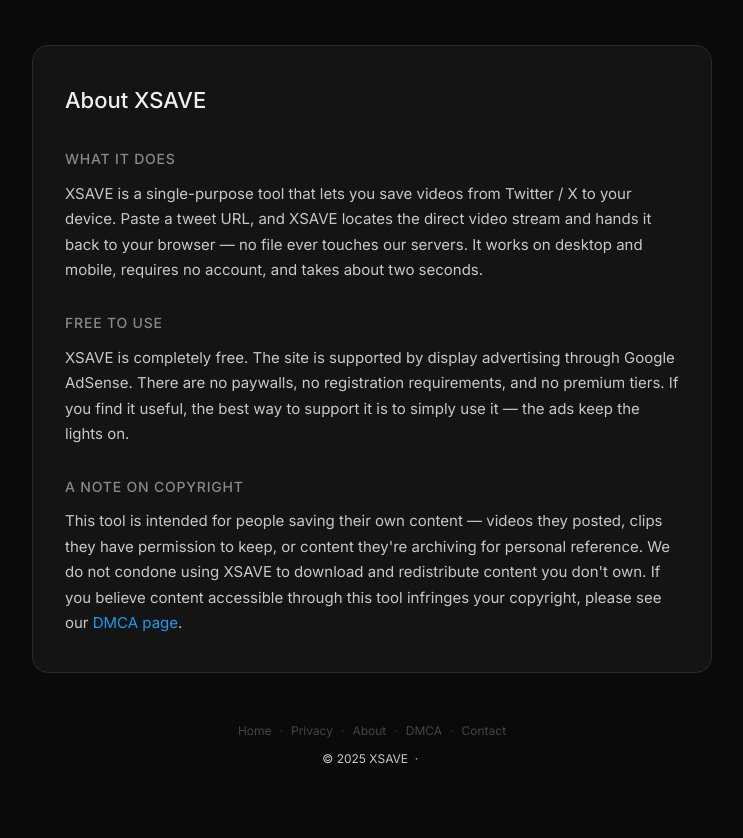
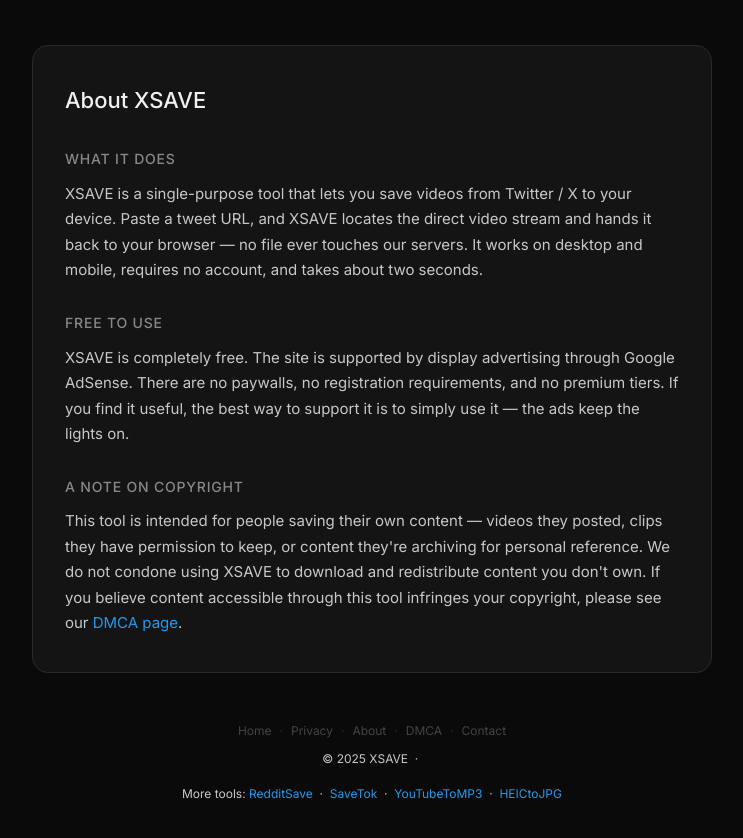
Before and after one commit to bpage/xsave, a plain HTML site: page static/about.html in a window 1280 px wide. Shown: the part 134-972 px from the top of the page, without its empty margins (268-1011 px from the left). Drawn offline with nearby package versions, Linux system fonts and the light colour scheme; a web font is replaced by a local one.

Commit message:
Add cross-site footer links to all pages

```diff
--- a/static/about.html
+++ b/static/about.html
@@ -93,6 +93,7 @@
       <a href="/contact">Contact</a>
     </nav>
     <p>© 2025 XSAVE &nbsp;·&nbsp; <!-- xsave.pics --></p>
+    <p class="footer-tools">More tools: <a href="https://redditsave.pics">RedditSave</a> &nbsp;·&nbsp; <a href="https://savetok.pics">SaveTok</a> &nbsp;·&nbsp; <a href="https://youtubetomp3.pics">YouTubeToMP3</a> &nbsp;·&nbsp; <a href="https://heictojpg.pics">HEICtoJPG</a></p>
   </footer>
 
 </body>
```
Also changed, not shown: static/contact.html (+1 -0 lines), static/dmca.html (+1 -0 lines), static/index.html (+1 -0 lines), static/privacy.html (+1 -0 lines).
